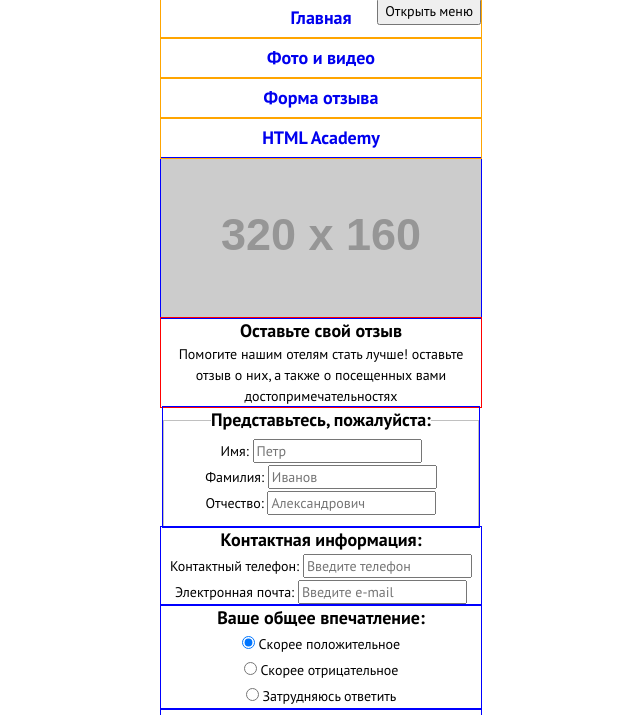
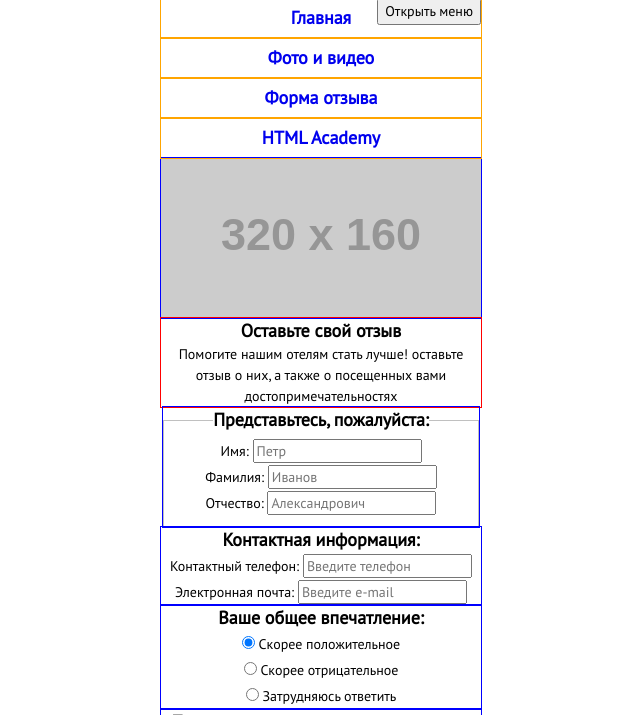
Before and after one commit to yevdyko/sedona, a website: page form.html in a window 1280 px wide. Shown: the part 85-800 px from the top of the page, without its empty margins (319-959 px from the left). Drawn offline with nearby package versions, Linux system fonts and the light colour scheme; files that its build step writes are made by us from their sources; placeholder pictures from the web are drawn by us; files whose address does not match are found by name.

Commit message:
Added a font-family 'PT Sans Bold' to the typography file

```diff
--- a/sass/base/typography.scss
+++ b/sass/base/typography.scss
@@ -10,7 +10,7 @@
 @font-face {
   font-style: normal;
   font-weight: 700;
-  font-family: "PT Sans";
+  font-family: "PT Sans Bold";
 
   src: url(../../fonts/ptsansbold.woff) format("woff"),
        url(../../fonts/ptsansbold.woff2) format("woff2");
```
